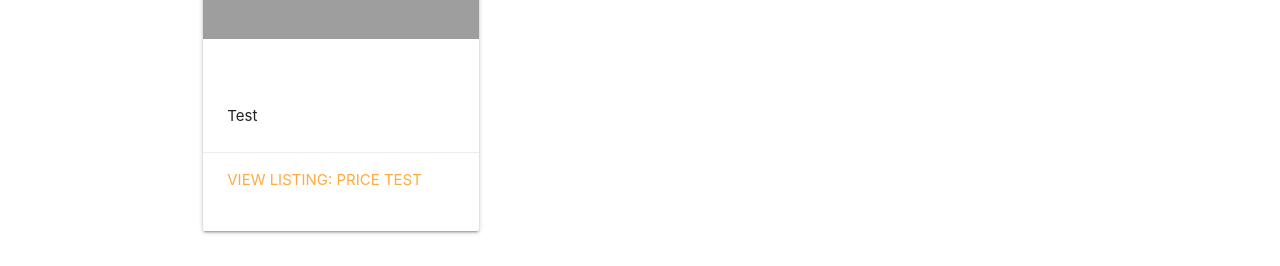
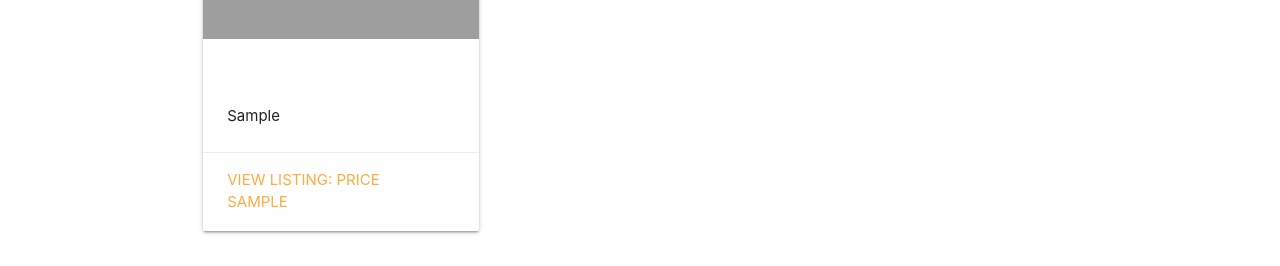
Before and after one commit to DidahDx/Craglist_clone_app, a Django app: template templates/my_app/new_search.html in a window 1280 px wide. Shown: the part 874-1140 px from the top of the page. Run offline with Django 3.2, Linux system fonts and the light colour scheme; tables that the repository leaves empty hold one stand-in row (values such as "Sample post"); the template is opened without the code that fills it: values that come from a table or form of the project are taken from there, most other values are stand-ins (such as "Sample title", 1, 10 or a date in 2020); grey boxes are pictures that could not be loaded.

Commit message:
Added search data to frontend

```diff
--- a/templates/my_app/new_search.html
+++ b/templates/my_app/new_search.html
@@ -3,23 +3,23 @@
 {% block content %}
     <h2 style="text-align: center">{{ search|title}}</h2>
 
+    {#  searched results displayed below #}
     <div class="row">
-
+        {% for post in final_postings %}
         <div class="col s4">
                 <div class="card">
                     <div class="card-image">
-                        <a href="/"><img src="/" alt=""></a>
+                        <a href="{{ post.1}}"><img src="{{post.3}}" alt=""></a>
                     </div>
                     <div class="card-content">
-                        <p>Test </p>
+                        <p>{{ post.0}} </p>
                     </div>
                     <div class="card-action">
-                        <a href="{{ post.1 }}">View listing: Price test</a>
+                        <a href="{{ post.1 }}">View listing: Price {{ post.2}}</a>
                     </div>
                 </div>
-            </div>
-
+        </div>
+        {% endfor %}
     </div>
 
-
 {% endblock content %}
```
